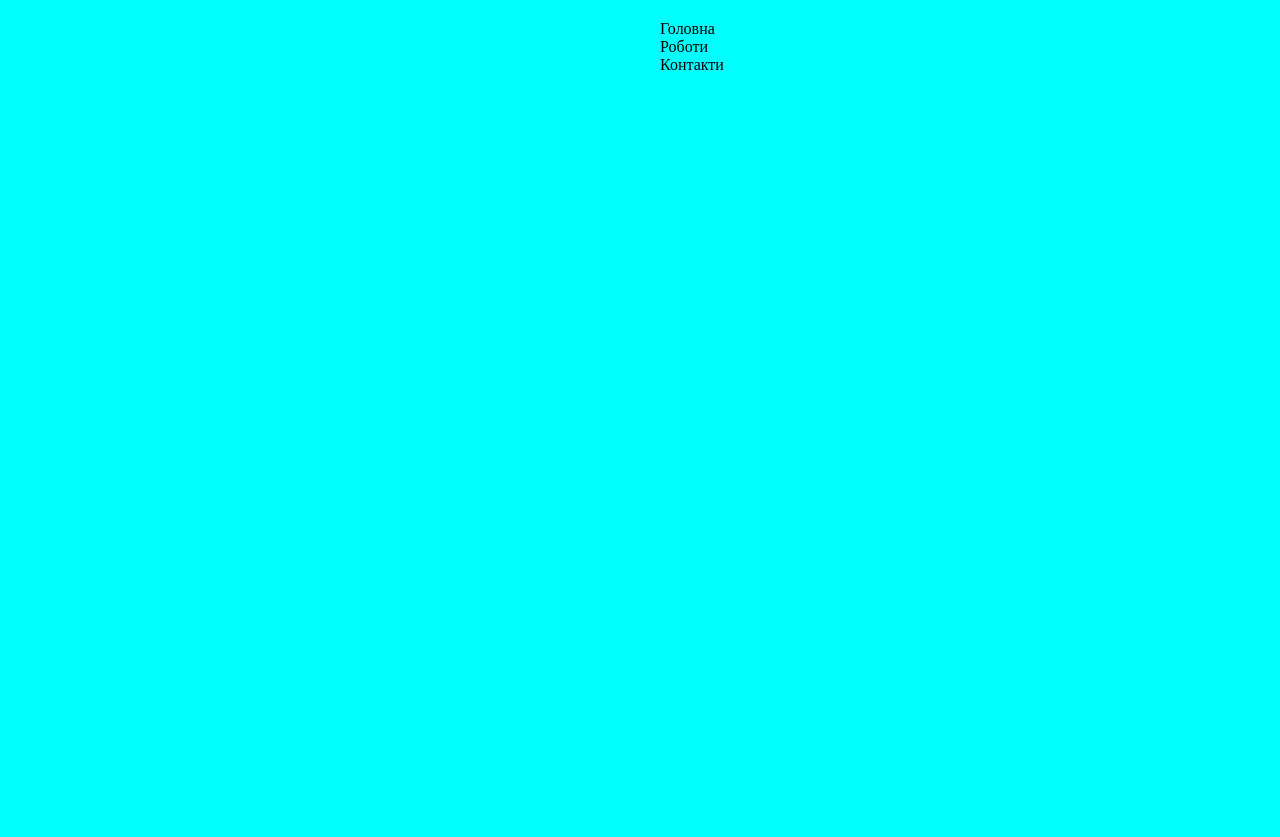
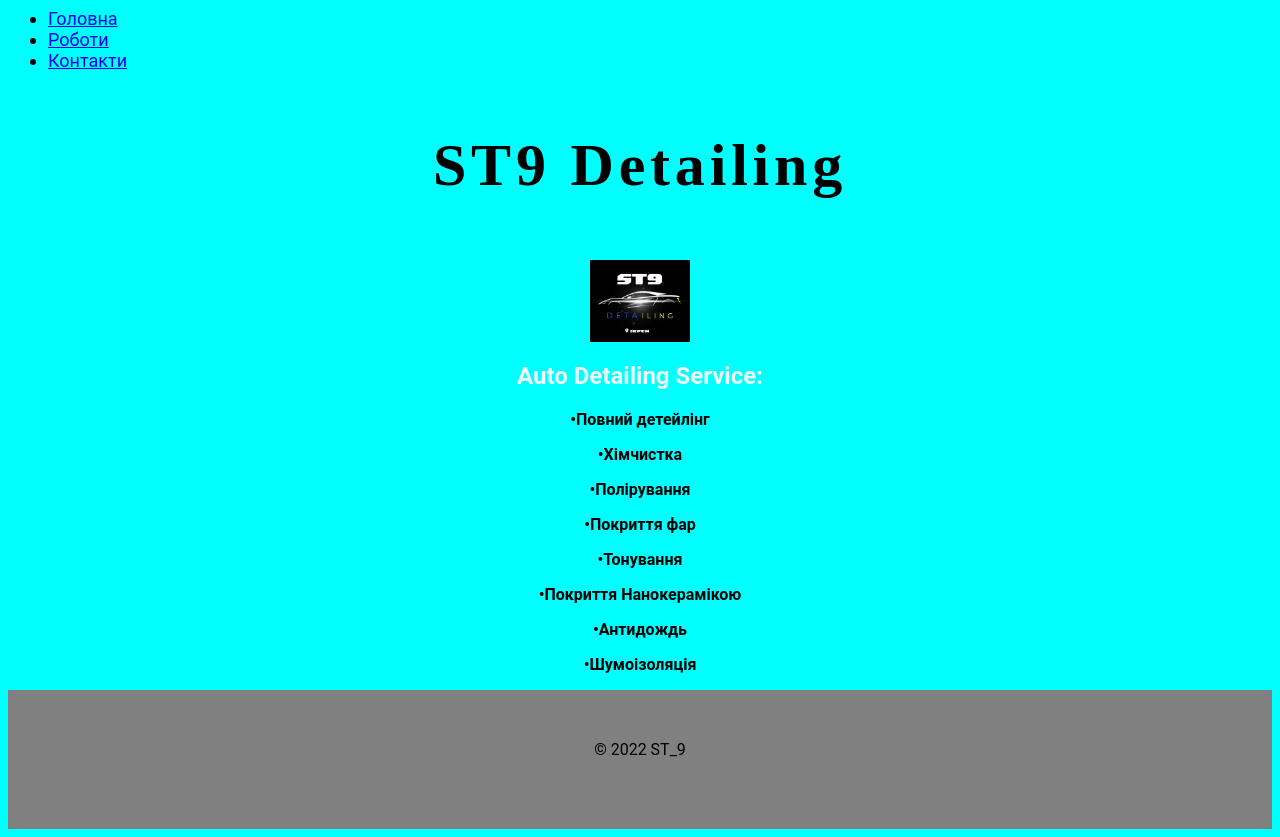
Before and after one commit to OsipchukD/SiteStepaDetailing, a plain HTML site: page index.html in a window 1280 px wide. Before the commit the page ends 800 px from the top, so only its background shows below. Drawn offline with Linux system fonts and the light colour scheme.

Commit message:
оформление

```diff
--- a/css/style.css
+++ b/css/style.css
@@ -5,8 +5,49 @@ body {
   background-color: cyan;
 }
 
-.block {
-  margin: 20px  auto;
-  height: 22.5px;
-  width: 20px;
+html {
+  overflow-y: scroll;
+  font-family: "Roboto", sans-serif;
+  font-size: 16px;
 }
+
+h1 {
+  letter-spacing: 0.08em;
+  font-family: "Roboto Slab", serif;
+  font-size: 3.75rem;
+}
+
+
+.titlePlus {
+  text-align: center;
+}
+
+.imagesP {
+  display: grid;
+  width: 100px;
+margin: auto;
+}
+
+.text {
+  text-align: center;
+}
+
+.text__tittle {
+  text-align: center;
+  color: aliceblue;
+}
+
+.header__navbar {
+  display: block;
+  font-size: 1.125rem;
+  margin: auto;
+}
+
+
+
+
+.footer {
+  text-align: center;
+  background-color: grey;
+  padding: 50px 20px 70px;
+}
--- a/index.html
+++ b/index.html
@@ -7,26 +7,37 @@
   <title>ST9</title>
   <link rel="stylesheet" href="css/style.css">
 </head>
-
-<header>
-  <div>
-    <ul class="block">
-      <div>
-        <a class="header">Головна</a>
-      </div>
-      <div>
-        <a class="header">Роботи</a>
-      </div>
-      <div>
-        <a class="header">Контакти</a>
-      </div>
-    </ul>
-  </div>
-</header>
+<article>
+  <header>
+    <nav class="menu">
+      <ul class="header__navbar">
+        <li><a href="#">Головна</a></li>
+        <li><a href="#">Роботи</a></li>
+        <li><a href="#">Контакти</a></li>
+      </ul>
+      <h1 class="titlePlus">ST9 Detailing</h1>
+      <img class="imagesP" src="images/logo.jpg" />
+      <h2 class="text__tittle">Auto Detailing Service:</h2>
+      <Strong>
+        <div class="text">
+          <p>•Повний детейлінг</p>
+          <p>•Хімчистка</p>
+          <p>•Полірування</p>
+          <p>•Покриття фар</p>
+          <p>•Тонування</p>
+          <p>•Покриття Нанокерамікою</p>
+          <p>•Антидождь</p>
+          <p>•Шумоізоляція</p>
+        </div>
+      </Strong>
+  </header>
+</article>
 
 
 
 
+
+<footer class="footer">© 2022 ST_9</footer>
 <script src="js/main.js"></script>
 </body>
 
```
